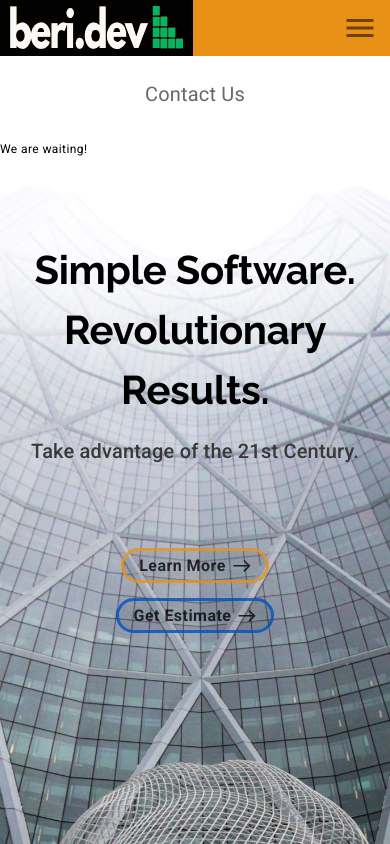
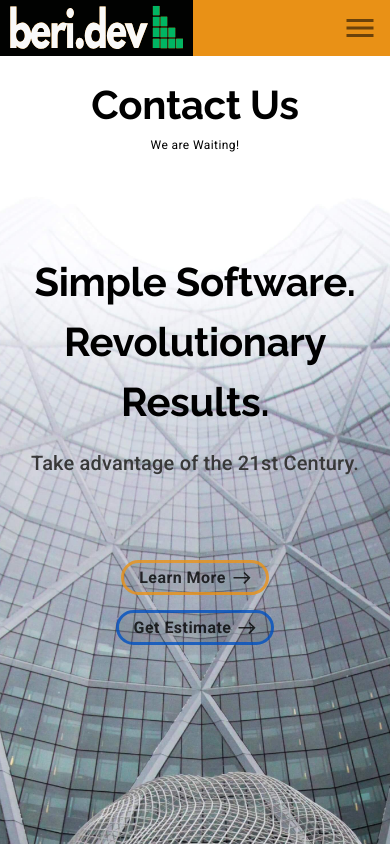
Before and after one commit to HAZberi/tech-company-website, a React (Create React App) app: page /contact in a window 390 px wide. Shown: the top 844 px of the page. Built offline with nearby package versions, Linux system fonts and the light colour scheme.

Commit message:
contact us responsive init

```diff
--- a/src/components/Contact.js
+++ b/src/components/Contact.js
@@ -9,19 +9,14 @@ import CallToAction from "../components/ui/CallToAction.js";
 
 const useStyles = makeStyles((theme) => ({
     heading: {
-        paddingLeft: "5em",
-        paddingRight: "5em",
-        marginBottom: "3em",
-        marginTop: "2em",
-        [theme.breakpoints.down("sm")]: {
+        paddingLeft: "2em",
+        paddingRight: "2em",
+        marginBottom: "1em",
+        marginTop: "1em",
+        [theme.breakpoints.down("md")]: {
           paddingLeft: "1.5em",
           paddingRight: "1.5em",
-          marginTop: "1em",
-          marginBottom: "1em",
           textAlign: "center",
-        },
-        [theme.breakpoints.down("md")]: {
-          marginBottom: "1.5em",
         },
       },
 }));
@@ -32,13 +27,13 @@ const Contact = (props) => {
 
   return (
     <Grid container direction="row">
-      <Grid item container direction="column" lg={3}>
-        <Grid item>
-            <Typography varaint="h2" className={classes.heading}>Contact Us</Typography>
-            <Typography variant="caption">We are waiting!</Typography>
+      <Grid item container direction="column" lg={4}>
+        <Grid item className={classes.heading}>
+            <Typography variant="h2">Contact Us</Typography>
+            <Typography variant="caption">We are Waiting!</Typography>
         </Grid>
       </Grid>
-      <Grid item container direction="column" lg={9}>
+      <Grid item container direction="column" lg={8}>
           <CallToAction setValue={props.setValue} setSelected={props.setSelected} />
       </Grid>
     </Grid>
```
Also changed, not shown: 1 other file (tests, documents, lock files or other folders).
